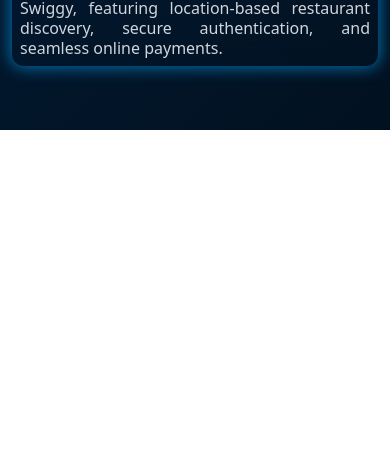
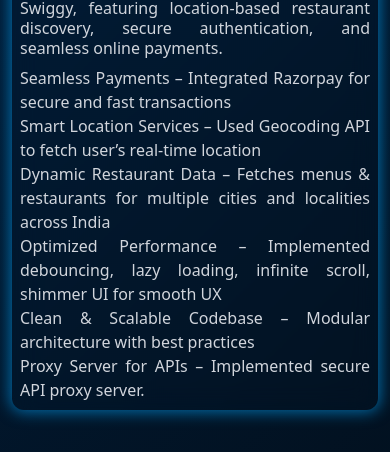
Before and after one commit to ShivWK/portfolio, a React (Vite) app: page / in a window 390 px wide. Shown: the part 2934-3386 px from the top of the page. Before the commit the page ends 3064 px from the top, so only its background shows below. Built offline with nearby package versions, Linux system fonts and the light colour scheme.

Commit message:
Add heighlts

```diff
--- a/src/components/homepage/projects/Projects.jsx
+++ b/src/components/homepage/projects/Projects.jsx
@@ -14,7 +14,7 @@ const Projects = ({ size }) => {
     return <section id="projects" ref={containerRef} className={`mx-auto lg:w-[1024px] max-lg:px-3 transform ${ready ? "opacity-100 translate-y-0" : "opacity-0 translate-y-8"} transition-all duration-400 ease-linear scroll-mt-30`}>
         <h2 className="text-3xl lg:text-4xl w-fit font-semibold font-heading tracking-wide text-transparent bg-clip-text bg-gradient-to-r from-blue-400 to-cyan-300 mb-6 lg:mb-9 self-start">Projects</h2>
 
-        <div className="flex flex-col lg:flex-row lg:gap-8 gap-4 w-full lg:h-[30rem]" >
+        <div className="flex flex-col lg:flex-row lg:gap-8 gap-4 w-full" >
             <div className="flex flex-col items-center gap-0.5 lg:gap-1 lg:basis-[48%] basis-full backdrop-blur-md rounded-xl shadow-[0_0_15px_2px_rgba(3,165,252,0.6)]">
                 <div id="projectPic" className="relative group h-52 lg:h-72 overflow-hidden border-4 border-[#011932] rounded-xl">
                     <img src="/images/zestyeats.png" alt="Project home screen" className="object-cover w-full h-full  hover:scale-110 transition-all duration-300 ease-in-out" />
@@ -54,6 +54,15 @@ const Projects = ({ size }) => {
                         A full-stack food delivery app inspired by Swiggy, featuring location-based restaurant discovery, secure authentication, and seamless online payments.
                     </p>
 
+                    <ul>
+                        <li className="text-justify">Seamless Payments – Integrated Razorpay for secure and fast transactions</li>
+                        <li className="text-justify">Smart Location Services – Used Geocoding API to fetch user’s real-time location</li>
+                        <li className="text-justify">Dynamic Restaurant Data – Fetches menus & restaurants for multiple cities and localities across India</li>
+                        <li className="text-justify">Optimized Performance – Implemented debouncing, lazy loading, infinite scroll, shimmer UI for smooth UX</li>
+                        <li className="text-justify">Clean & Scalable Codebase – Modular architecture with best practices</li>
+                        <li className="text-justify">Proxy Server for APIs – Implemented secure API proxy server.</li>
+                    </ul>
+
                 </div>
             </div>
         </div>
```
